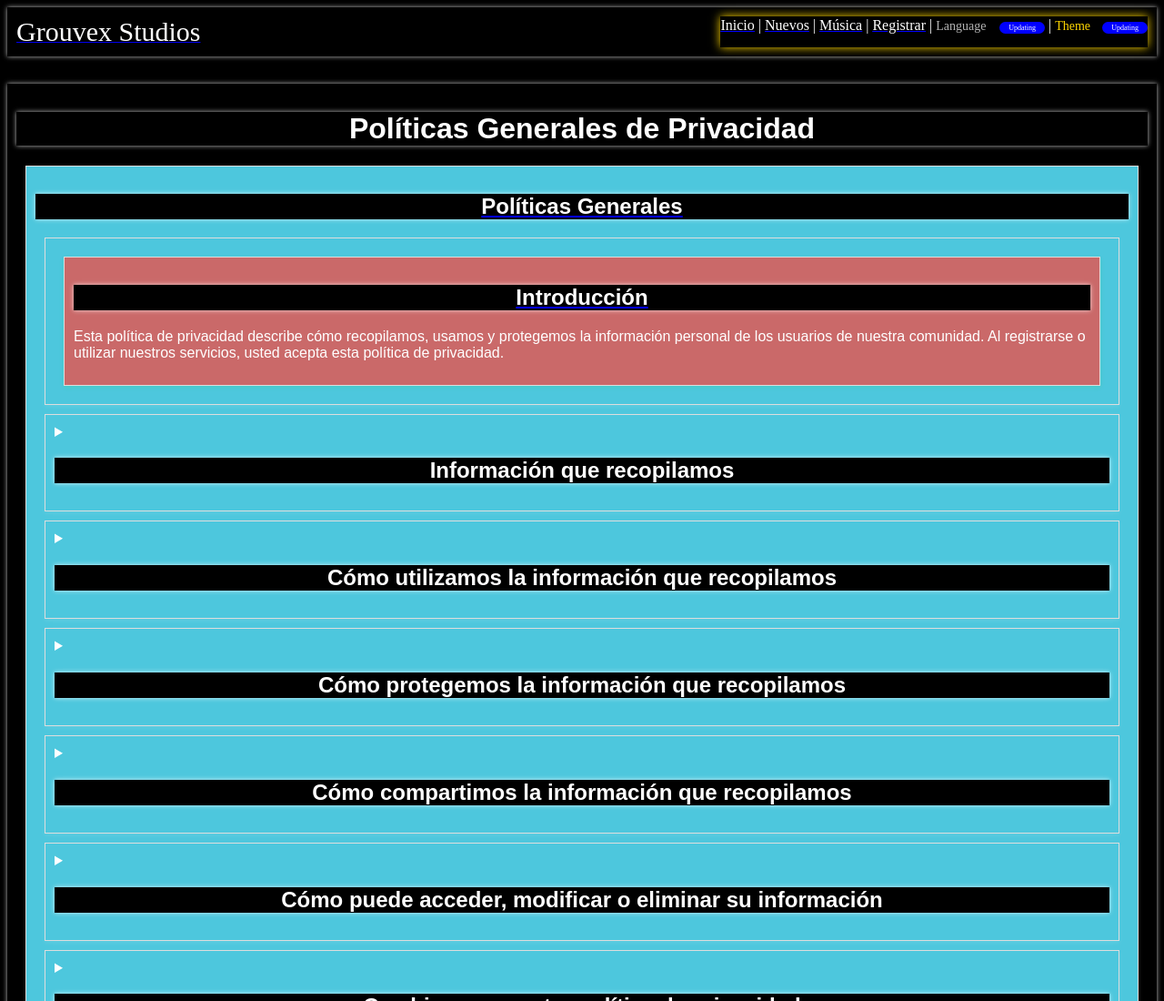
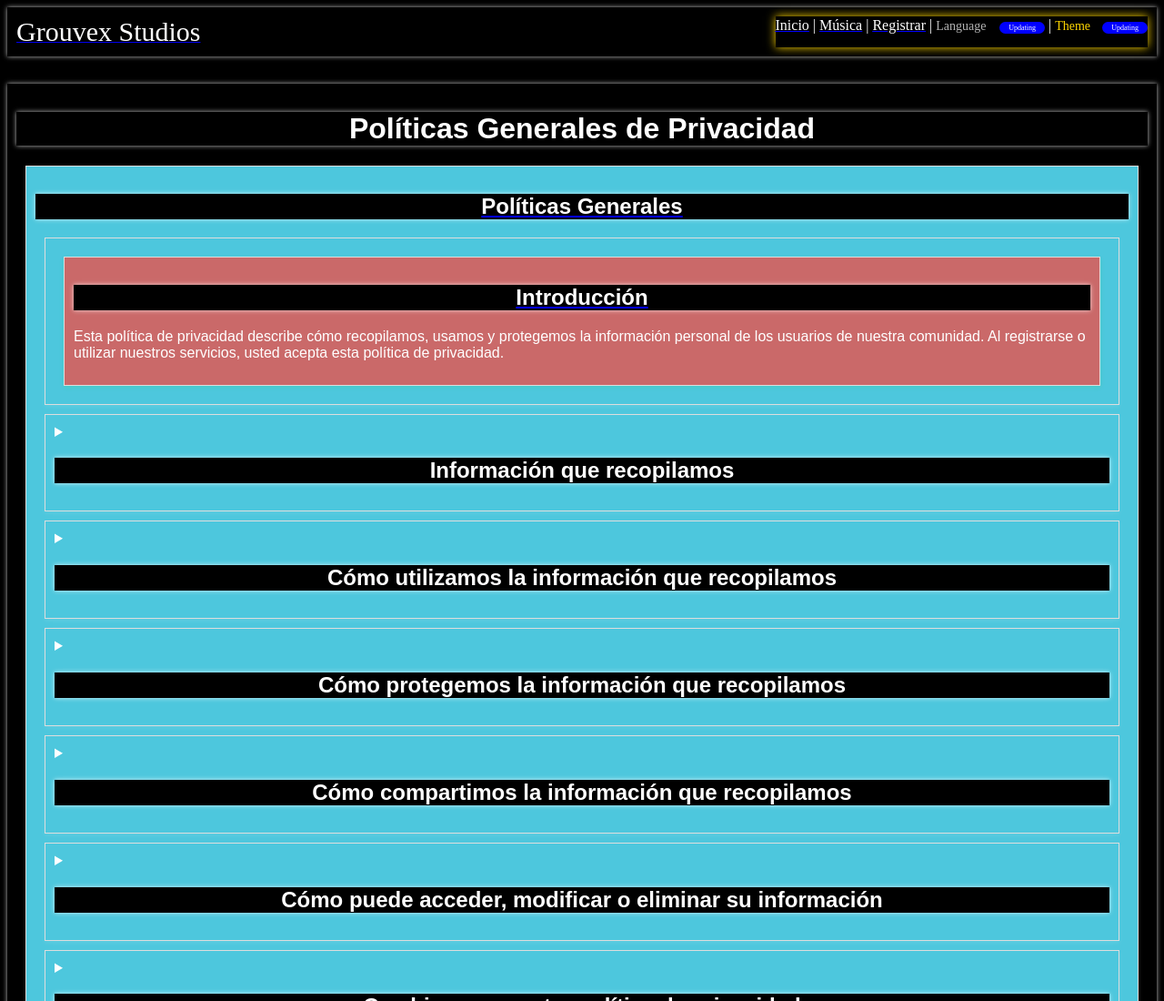
Before and after one commit to Grouvex/grouvex.github.io, a plain HTML site: page es/privacidad.html in a window 1280 px wide. Shown: the top 1100 px of the page at 91% size. Drawn offline with Linux system fonts and the light colour scheme.

Commit message:
Actualizar privacidad.html

```diff
--- a/es/privacidad.html
+++ b/es/privacidad.html
@@ -24,7 +24,7 @@
 <mainTop>
 <a href="https://grouvex.github.io/es/grouvex"><span style="font-family: Times New Roman; sans-serif; font-size: 30px;color:white">Grouvex Studios</span></a>
 <hr style="width: 0px;margin-right: 10px;margin-right: 10px;opacity:0">
-<span style="font-family: Times New Roman;color:white;box-shadow: 0 0 10px gold"> <a href="https://grouvex.github.io/es/grouvex"><u style="color: blue"><span style="color: white">Inicio</span></u></a> | <a href="https://grouvex.github.io/es/nuevos" style="pointer-events: none"><u style="color: blue"><span style="color: white">Nuevos</span></u></a> | <a href="https://grouvex.github.io/es/musica" style="pointer-events: none"><u style="color: blue"><span style="color: white">Música</span></u></a> | <a href="https://grouvex.github.io/sign-up" style="pointer-events: none"><u style="color: blue"><span style="color: white">Registrar</span></u></a> <span id="menu"></span>
+<span style="font-family: Times New Roman;color:white;box-shadow: 0 0 10px gold"> <a href="https://grouvex.github.io/es/grouvex"><u style="color: blue"><span style="color: white">Inicio</span></u></a> | <a href="https://grouvex.github.io/es/musica"><u style="color: blue"><span style="color: white">Música</span></u></a> | <a href="https://grouvex.github.io/sign-up" style="pointer-events: none"><u style="color: blue"><span style="color: white">Registrar</span></u></a> <span id="menu"></span>
 </span>
 </mainTop>
 </head>
```
